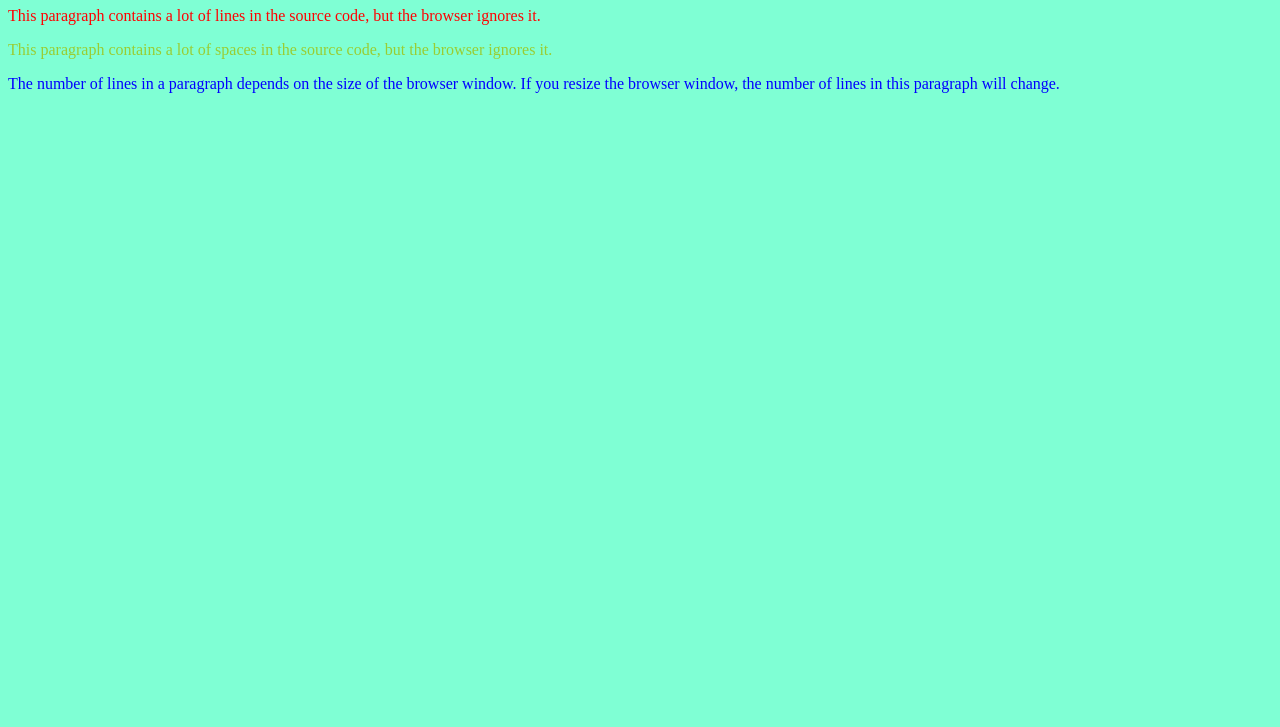
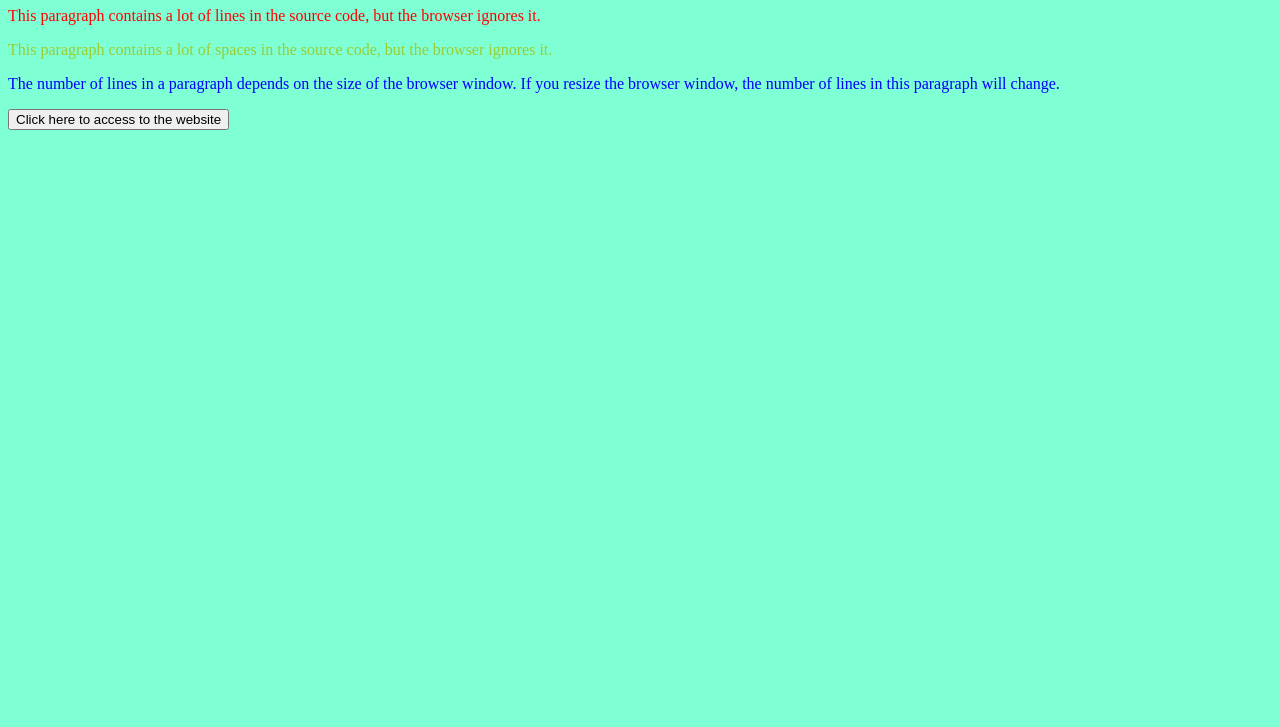
Before and after one commit to Bluerabbit29/app, a plain HTML site: page index.html in a window 1280 px wide. Shown: the part 73-800 px from the top of the page. Drawn offline with Linux system fonts and the light colour scheme.

Commit message:
add button

```diff
--- a/index.html
+++ b/index.html
@@ -22,5 +22,7 @@ ignores it.
 The number of lines in a paragraph depends on the size of the browser window. If you resize the browser window, the number of lines in this paragraph will change.
 </p>
 
+<button>Click here to access to the website</button>
+
 </body>
 </html>
```
